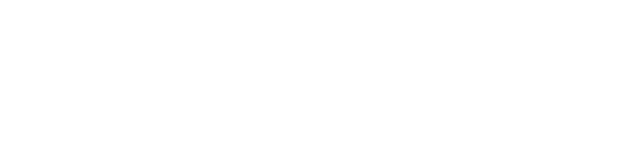
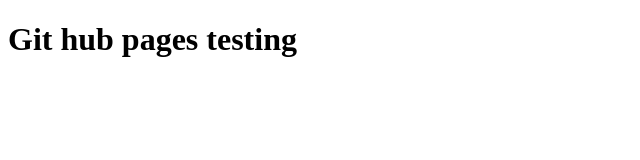
Before and after one commit to JenniferPike/githubPagesFun, a plain HTML site: page index.html in a window 1280 px wide. Shown: the whole page, without its empty margins (0-640 px from the left). Drawn offline with Linux system fonts and the light colour scheme.

Commit message:
added words

```diff
--- a/index.html
+++ b/index.html
@@ -4,9 +4,9 @@
     <meta charset="UTF-8">
     <meta name="viewport" content="width=device-width, initial-scale=1.0">
     <meta http-equiv="X-UA-Compatible" content="ie=edge">
-    <title>Document</title>
+    <title>test</title>
 </head>
 <body>
-
+    <h1>Git hub pages testing</h1>
 </body>
 </html>
```
